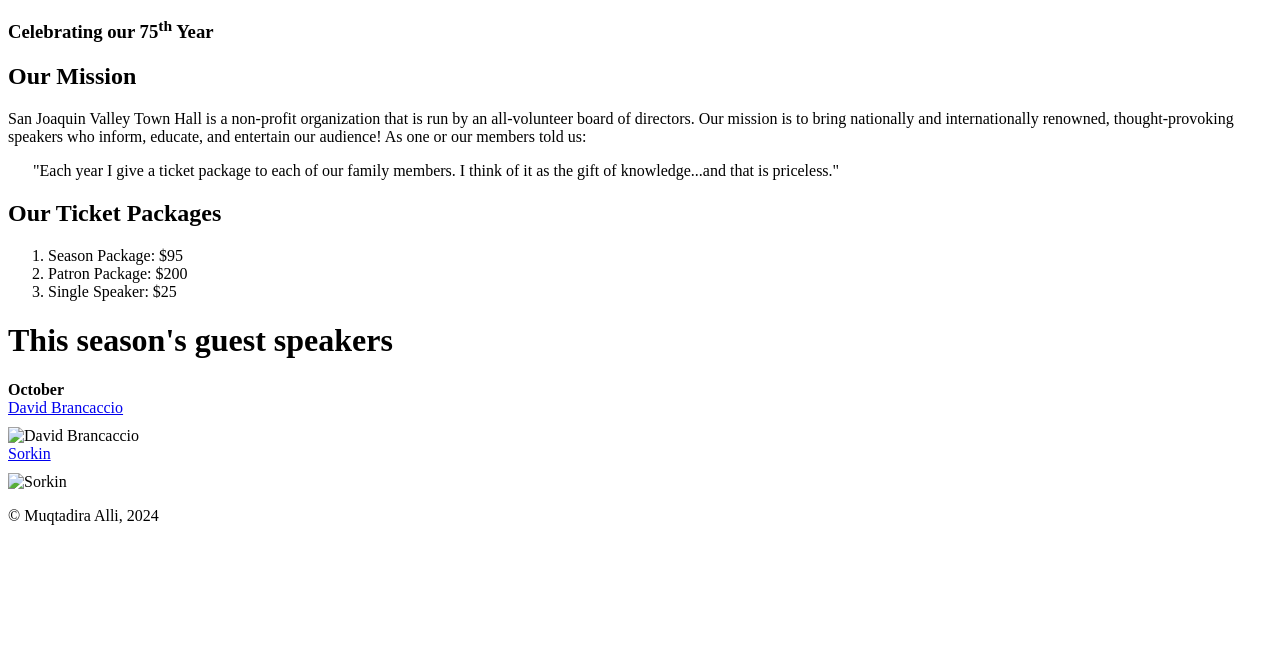
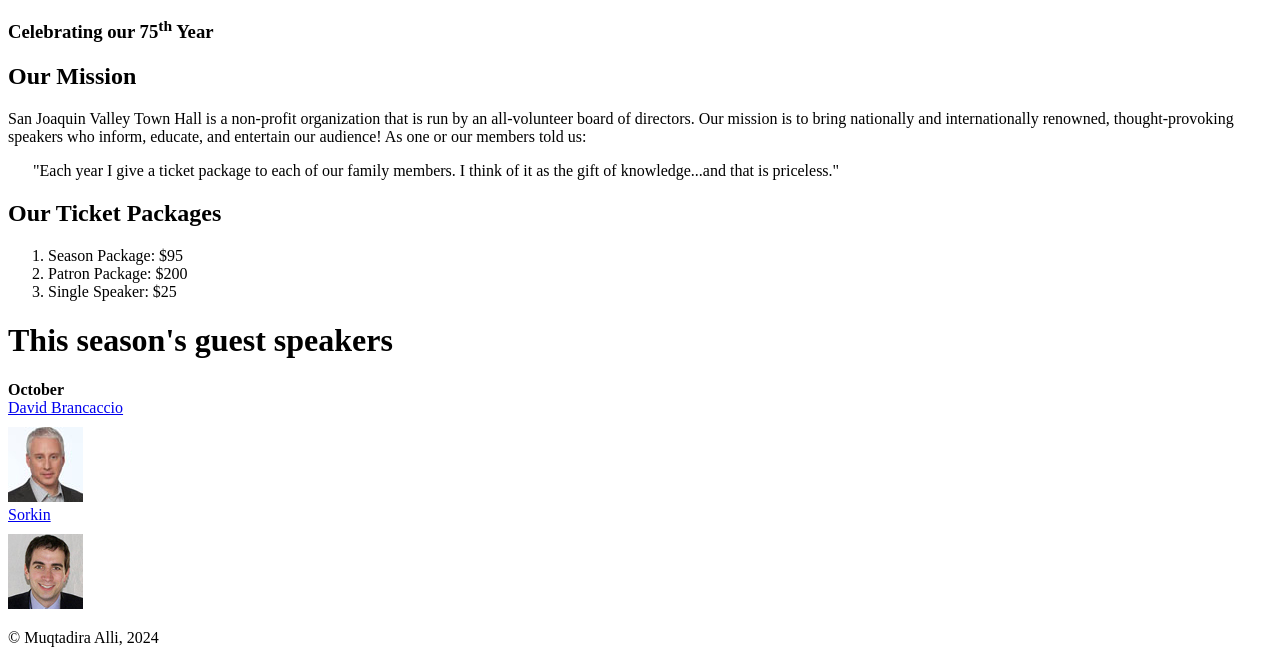
Before and after one commit to MuqtadiraA/A05, a plain HTML site: page index.html in a window 1280 px wide. Shown: the part 142-805 px from the top of the page. Drawn offline with Linux system fonts and the light colour scheme.

Commit message:
Update index.html

```diff
--- a/index.html
+++ b/index.html
@@ -34,13 +34,13 @@
             <a href="speakers/brancaccio.html">David Brancaccio</a>
         </div>
         <div>
-            <img src="brancaccio75.jpg" alt="David Brancaccio">
+            <img src="images\brancaccio75.jpg" alt="David Brancaccio">
         </div>
         <div style="margin-bottom: 10px;">
             <a href="speakers/sorkin.html">Sorkin</a>
         </div>
         <div>
-            <img src="sorkin75.jpg" alt="Sorkin">
+            <img src="images\sorkin75.jpg" alt="Sorkin">
         </div>
 
 	</main>
```
